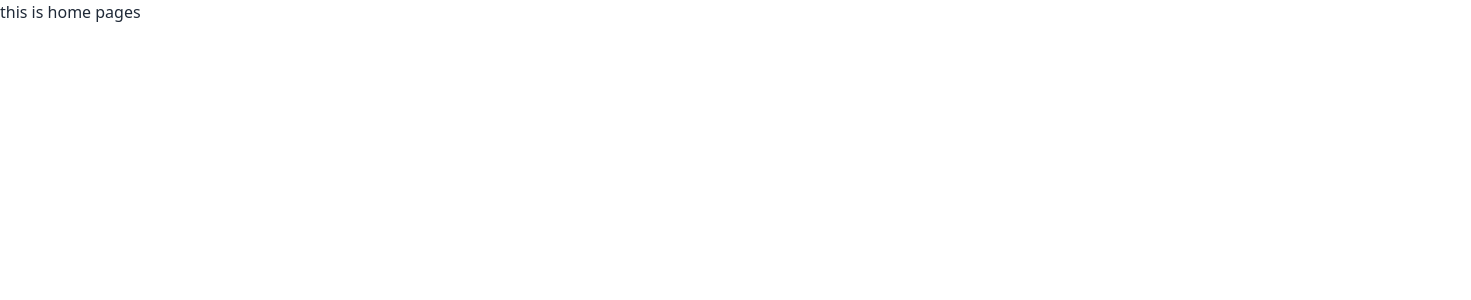
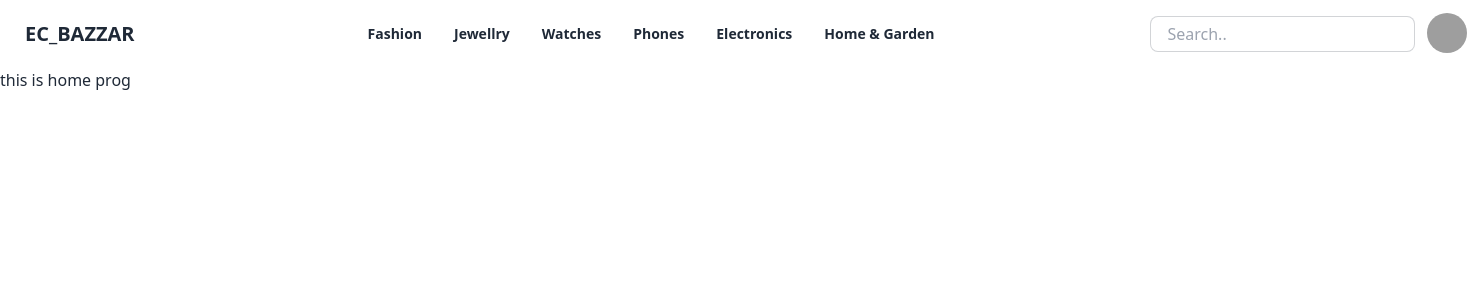
Before and after one commit to shahiur17/e-commerce-bazzars, a React (Vite) app: page /home in a window 1280 px wide. Shown: the top 300 px of the page, 1471 px wide, since content can reach past the window. Built offline with nearby package versions, Linux system fonts and the light colour scheme; grey boxes are pictures that could not be loaded.

Commit message:
added the nav section or pages

```diff
--- a/src/Layout/MainLayout.jsx
+++ b/src/MainLayout/MainLayout.jsx
@@ -1,9 +1,11 @@
 import { Outlet } from "react-router-dom";
+import Navbars from "../components/Layouts/Navbars";
 
 
 const MainLayout = () => {
     return (
         <div>
+            <Navbars></Navbars>
             <Outlet></Outlet>
         </div>
     );
--- a/src/Pages/Home/Home.jsx
+++ b/src/Pages/Home/Home.jsx
@@ -1,9 +1,11 @@
+
 
 
 const Home = () => {
     return (
         <div>
-            this is home pages
+            this is home prog
+
         </div>
     );
 };
--- a/src/Routers/myCreateRouter.jsx
+++ b/src/Routers/myCreateRouter.jsx
@@ -1,6 +1,6 @@
 
 import { createBrowserRouter } from 'react-router-dom';
-import MainLayout from '../Layout/MainLayout';
+import MainLayout from '../MainLayout/MainLayout';
 import Home from '../Pages/Home/Home';
 import Fashion from '../Pages/Fashion/Fashion';
 import Jewelery from '../Pages/Jewellery/Jewelery';
--- a/src/components/Layouts/Navbar.jsx
+++ /dev/null
@@ -1,11 +0,0 @@
-
-
-const Navbar = () => {
-    return (
-        <div>
-
-        </div>
-    );
-};
-
-export default Navbar;
--- /dev/null
+++ b/src/components/Layouts/Navbars.jsx
@@ -0,0 +1,77 @@
+
+
+const Navbars = () => {
+    return (
+        <div className="navbar bg-base-100">
+        <div className="navbar-start">
+            <div className="dropdown">
+      <div tabIndex={0} role="button" className="btn btn-ghost lg:hidden">
+        <svg
+          xmlns="http://www.w3.org/2000/svg"
+          className="h-5 w-5"
+          fill="none"
+          viewBox="0 0 24 24"
+          stroke="currentColor">
+          <path
+            strokeLinecap="round"
+            strokeLinejoin="round"
+            strokeWidth="2"
+            d="M4 6h16M4 12h8m-8 6h16" />
+        </svg>
+      </div>
+      <ul
+        tabIndex={0}
+        className="menu menu-sm dropdown-content bg-base-100 rounded-box z-[1] mt-3 w-52 p-2 shadow">
+        <li><a>Fashion</a></li>
+        <li><a>Jewellry</a></li>
+        <li><a>Watches</a></li>
+        <li><a>Phones</a></li>
+        <li><a>Electronics</a></li>
+        <li><a>Home & Garden</a></li>
+      </ul>
+    </div>
+    <a className="btn btn-ghost text-xl">EC_BAZZAR</a>
+  </div>
+  <div className="navbar-center px-48 hidden lg:flex">
+    <ul className="menu menu-horizontal font-bold ">
+    <li><a>Fashion</a></li>
+        <li><a>Jewellry</a></li>
+        <li><a>Watches</a></li>
+        <li><a>Phones</a></li>
+        <li><a>Electronics</a></li>
+        <li><a>Home & Garden</a></li>
+    </ul>
+  </div>
+
+
+   <div className="flex-none gap-2">
+    <div className="form-control">
+      <input type="text" placeholder="Search.." className="input input-bordered w-20 h-9  md:w-auto" />
+    </div>
+    <div className="dropdown dropdown-end">
+      <div tabIndex={0} role="button" className="btn btn-ghost btn-circle avatar">
+        <div className="w-10 rounded-full">
+          <img
+            alt="Tailwind CSS Navbar component"
+            src="https://img.daisyui.com/images/stock/photo-1534528741775-53994a69daeb.webp" />
+        </div>
+      </div>
+      <ul
+        tabIndex={0}
+        className="menu menu-sm dropdown-content bg-base-100 rounded-box z-[1] mt-3 w-52 p-2 shadow">
+        <li>
+          <a className="justify-between">
+            Profile
+            <span className="badge">New</span>
+          </a>
+        </li>
+        <li><a>Settings</a></li>
+        <li><a>Logout</a></li>
+      </ul>
+    </div>
+  </div>
+</div>
+    );
+};
+
+export default Navbars;
```
